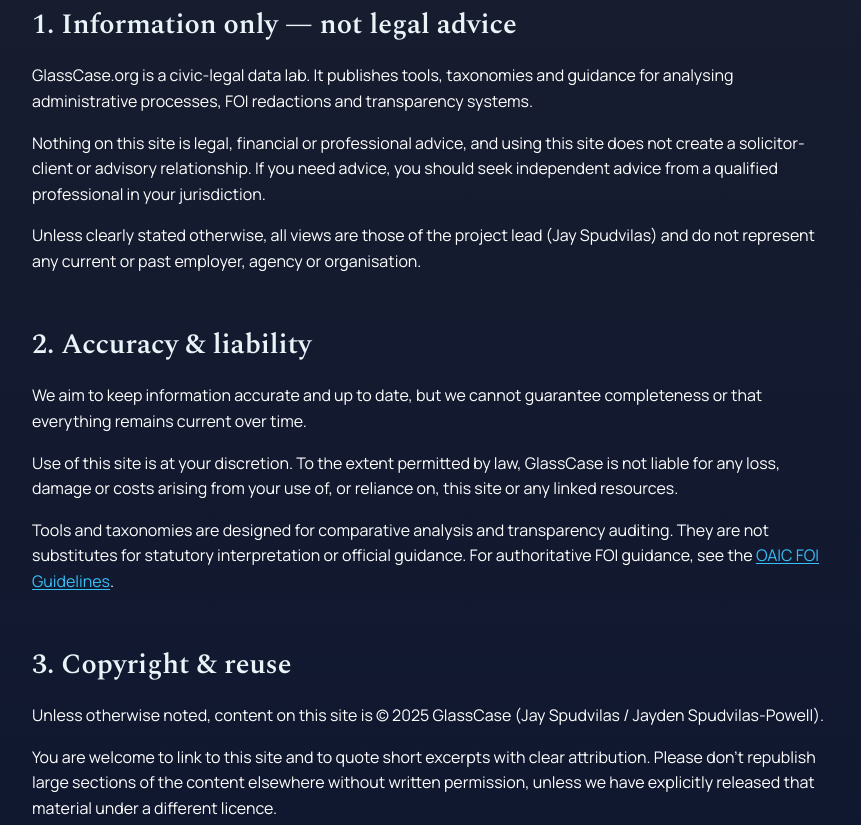
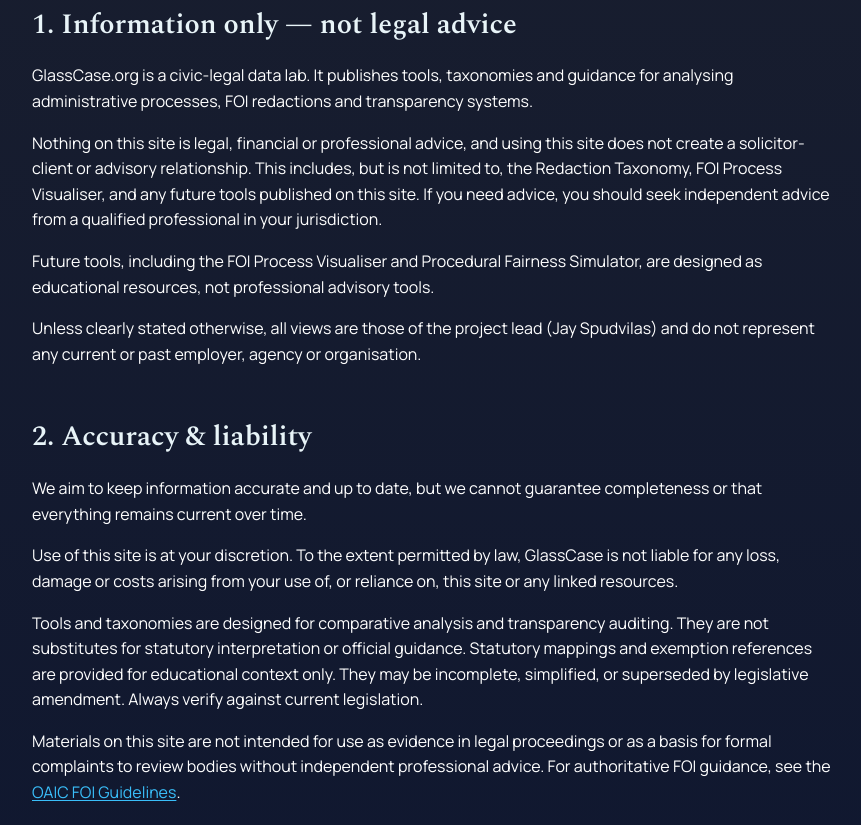
Before and after one commit to nuncprotunc/glasscase, a plain HTML site: page use-privacy.html in a window 1280 px wide. Shown: the part 354-1179 px from the top of the page, without its empty margins (40-901 px from the left). Drawn offline with nearby package versions, Linux system fonts and the light colour scheme.

Commit message:
Strengthen legal disclaimers: explicit tool coverage, statutory interpretation warning, legal proceedings exclusion

```diff
--- a/use-privacy.html
+++ b/use-privacy.html
@@ -422,13 +422,15 @@
         <div class="content">
             <h2>1. Information only — not legal advice</h2>
             <p>GlassCase.org is a civic-legal data lab. It publishes tools, taxonomies and guidance for analysing administrative processes, FOI redactions and transparency systems.</p>
-            <p>Nothing on this site is legal, financial or professional advice, and using this site does not create a solicitor-client or advisory relationship. If you need advice, you should seek independent advice from a qualified professional in your jurisdiction.</p>
+            <p>Nothing on this site is legal, financial or professional advice, and using this site does not create a solicitor-client or advisory relationship. This includes, but is not limited to, the Redaction Taxonomy, FOI Process Visualiser, and any future tools published on this site. If you need advice, you should seek independent advice from a qualified professional in your jurisdiction.</p>
+            <p>Future tools, including the FOI Process Visualiser and Procedural Fairness Simulator, are designed as educational resources, not professional advisory tools.</p>
             <p>Unless clearly stated otherwise, all views are those of the project lead (Jay Spudvilas) and do not represent any current or past employer, agency or organisation.</p>
 
             <h2>2. Accuracy & liability</h2>
             <p>We aim to keep information accurate and up to date, but we cannot guarantee completeness or that everything remains current over time.</p>
             <p>Use of this site is at your discretion. To the extent permitted by law, GlassCase is not liable for any loss, damage or costs arising from your use of, or reliance on, this site or any linked resources.</p>
-            <p>Tools and taxonomies are designed for comparative analysis and transparency auditing. They are not substitutes for statutory interpretation or official guidance. For authoritative FOI guidance, see the <a href="https://www.oaic.gov.au/freedom-of-information/freedom-of-information-guidance-for-government-agencies/foi-guidelines">OAIC FOI Guidelines</a>.</p>
+            <p>Tools and taxonomies are designed for comparative analysis and transparency auditing. They are not substitutes for statutory interpretation or official guidance. Statutory mappings and exemption references are provided for educational context only. They may be incomplete, simplified, or superseded by legislative amendment. Always verify against current legislation.</p>
+            <p>Materials on this site are not intended for use as evidence in legal proceedings or as a basis for formal complaints to review bodies without independent professional advice. For authoritative FOI guidance, see the <a href="https://www.oaic.gov.au/freedom-of-information/freedom-of-information-guidance-for-government-agencies/foi-guidelines">OAIC FOI Guidelines</a>.</p>
 
             <h2>3. Copyright & reuse</h2>
             <p>Unless otherwise noted, content on this site is © 2025 GlassCase (Jay Spudvilas / Jayden Spudvilas-Powell).</p>
```
